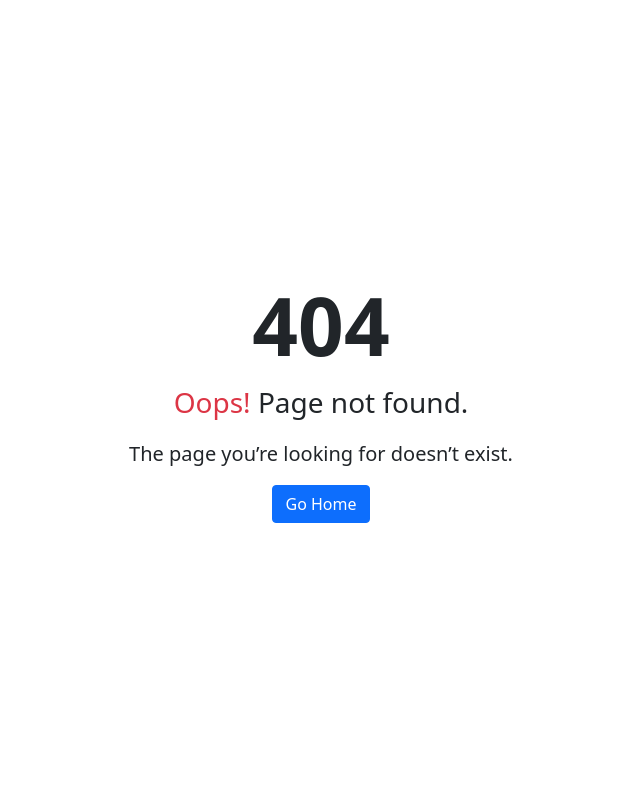
After one commit to Rogue-King/MITM_ML_Project, a Flask app: template webapp/views/templates/404.html in a window 1280 px wide. The commit adds this page. Shown: the whole page, without its empty margins (319-959 px from the left). Run offline with Flask 3, Linux system fonts and the light colour scheme; the template is opened without the code that fills it, so the values that code supplies are empty.

Commit message:
Updated HTML - Utilized Jinja & Added 404 Page

```diff
--- a/app.py
+++ b/app.py
@@ -1,17 +1,22 @@
 # Importing the necessary modules and libraries
-from flask import Flask, send_from_directory
+from flask import Flask, send_from_directory, render_template
 
 from webapp.views.home import homepage
 from webapp.views.hist import history
 
 def create_app():
-    app = Flask(__name__)  # flask app object
+    app = Flask(__name__, template_folder='webapp/views/templates/')  # flask app object
     app.register_blueprint(homepage)
     app.register_blueprint(history, url_prefix="/history")
 
     @app.route('/static/js/<filename>')
     def serve_js(filename):
         return send_from_directory('webapp/views/static/js/', filename)
+
+    @app.errorhandler(404)
+    def page_not_found(e):
+        return render_template('404.html'), 404
+
 
     return app
 
--- /dev/null
+++ b/webapp/views/templates/404.html
@@ -0,0 +1,22 @@
+<!DOCTYPE html>
+<html lang="en">
+    <head>
+        <meta charset="UTF-8" />
+        <meta http-equiv="X-UA-Compatible" content="IE=edge" />
+        <meta name="viewport" content="width=device-width, initial-scale=1.0" />
+        <title>Bootstrap 5 404 Error Page</title>
+        <link href="https://cdn.jsdelivr.net/npm/bootstrap@5.1.3/dist/css/bootstrap.min.css" rel="stylesheet">
+    </head>
+    <body>
+        <div class="d-flex align-items-center justify-content-center vh-100">
+            <div class="text-center">
+                <h1 class="display-1 fw-bold">404</h1>
+                <p class="fs-3"> <span class="text-danger">Oops!</span> Page not found.</p>
+                <p class="lead">
+                    The page you’re looking for doesn’t exist.
+                  </p>
+                <a href="/" class="btn btn-primary">Go Home</a>
+            </div>
+        </div>
+    </body>
+</html>
```
Also changed, not shown: webapp/views/templates/hist_data.html (+5 -28 lines), webapp/views/templates/index.html (+4 -32 lines), webapp/views/templates/layout.html (added, +15 -0 lines), webapp/views/templates/nav.html (added, +21 -0 lines).
